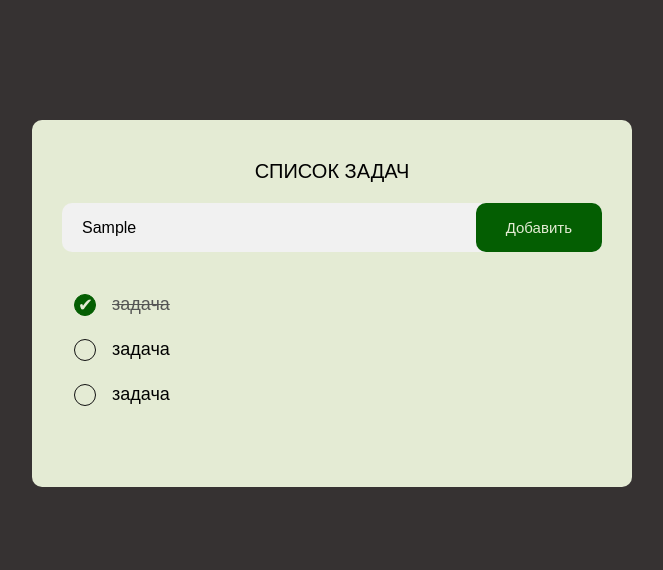
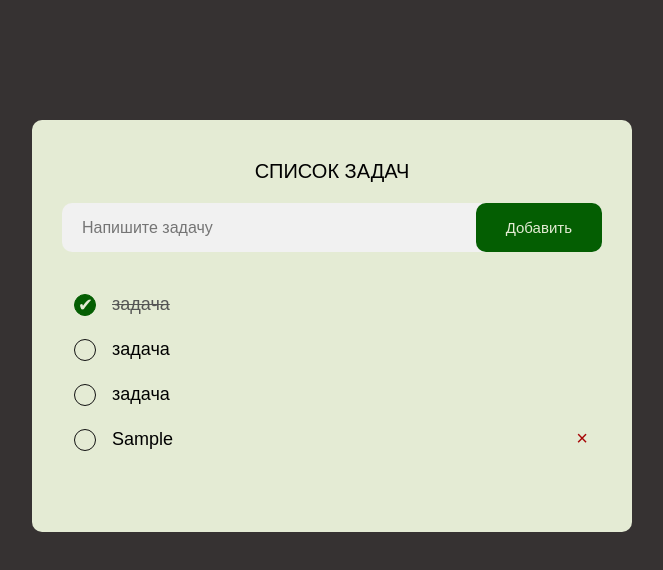
Before and after one commit to gumirus/Simple_ToDo, a plain HTML site: page index.html in a window 1280 px wide. Both pictures are taken after typing "Sample" into the empty fields and a click on the button "Добавить". Shown: the whole page, without its empty margins (308-971 px from the left). Drawn offline with Linux system fonts and the light colour scheme.

Commit message:
add:js function addTask & cssStyle todo list span

```diff
--- a/main.js
+++ b/main.js
@@ -0,0 +1,21 @@
+const todoInput = document.querySelector('.todo__input')
+const todoBtn = document.querySelector('.todo__btn')
+const todoList = document.querySelector('.todo__list')
+
+todoBtn.addEventListener('click', function () {
+  addTask()
+})
+
+function addTask() {
+  if (todoInput.value === '') {
+    alert('Введите текст')
+  } else {
+    let li = document.createElement('li')
+    li.innerHTML = todoInput.value
+    todoList.appendChild(li)
+    let span = document.createElement('span')
+    span.innerHTML = '\u00d7'
+    li.appendChild(span)
+  }
+  todoInput.value = ''
+}
--- a/style.css
+++ b/style.css
@@ -88,5 +88,24 @@
   position: absolute;
   top: 12px;
   left: 16px;
-  color:rgb(228, 235, 212);
+  color: rgb(228, 235, 212);
 }
+
+.todo__list li span {
+  position: absolute;
+  top: 1px;
+  right: 0;
+  width: 40px;
+  height: 40px;
+  border-radius: 50%;
+  color: rgb(167, 7, 7);
+  display: flex;
+  justify-content: center;
+  align-items: center;
+  font-size: 20px;
+}
+
+.todo__list li span:hover {
+  background-color: #f1f1f1;
+  font-size: 30px;
+}
```
Also changed, not shown: index.html (+5 -1 lines).
